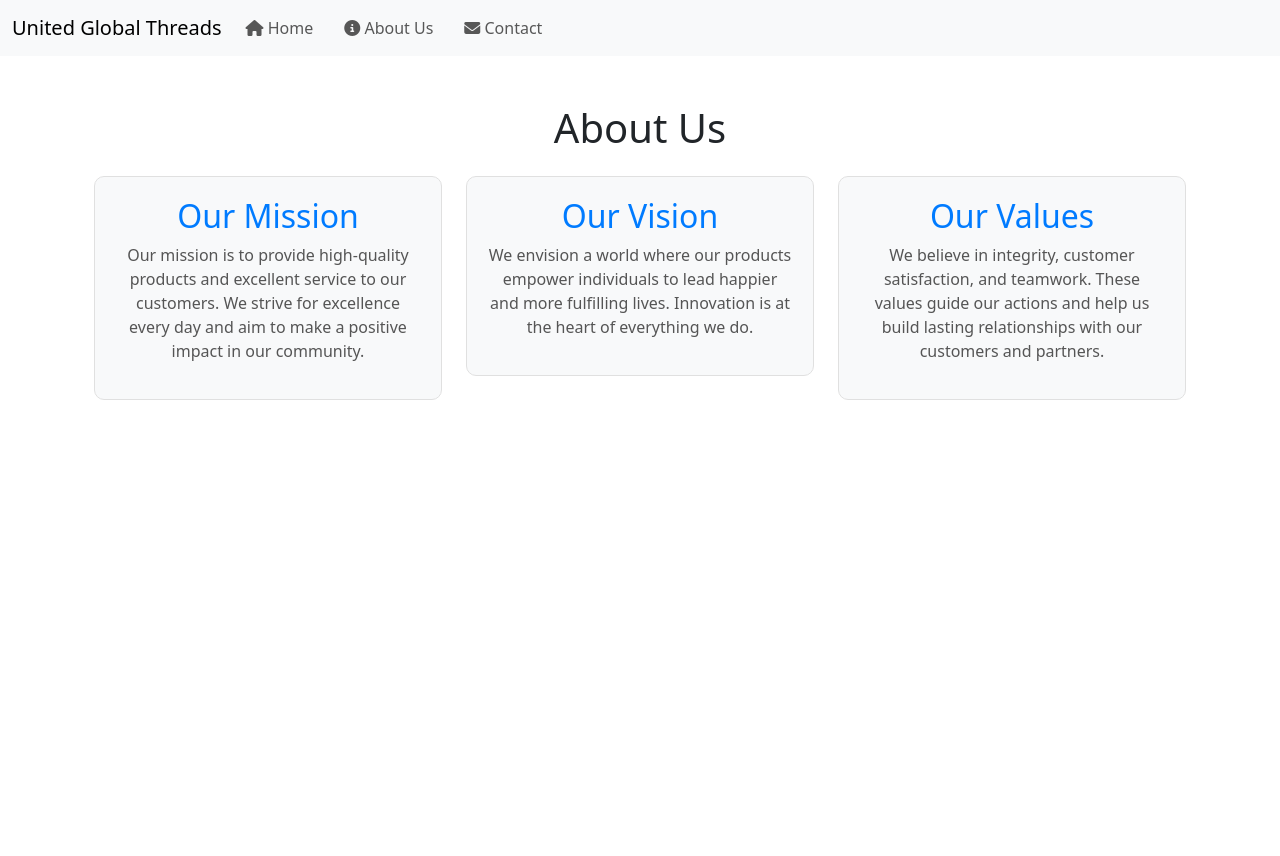
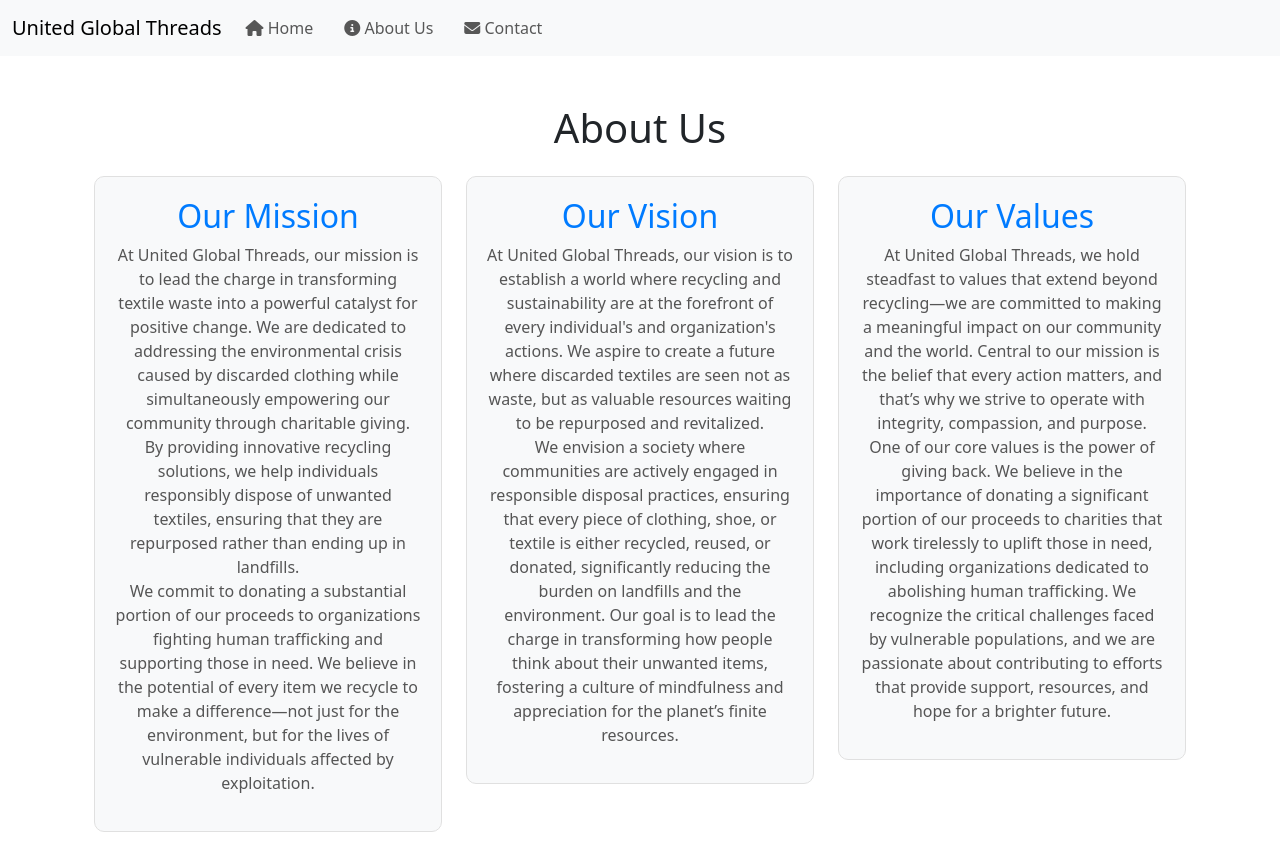
Before and after one commit to IAMMICHAELNBD/unitedglobalthreads, a React (Create React App) app in the folder react-unitedglobalthreads/: page /about in a window 1280 px wide. Before the commit the page ends 800 px from the top, so only its background shows below. Built offline with nearby package versions, Linux system fonts and the light colour scheme.

Commit message:
added mission values

```diff
--- a/react-unitedglobalthreads/src/components/About.js
+++ b/react-unitedglobalthreads/src/components/About.js
@@ -10,15 +10,14 @@ const About = () => {
           <div className="about-card animate__animated animate__fadeInLeft">
             <h2 className="about-title">Our Mission</h2>
             <p className="about-text">
-              Our mission is to provide high-quality products and excellent service to our customers. We strive for excellence every day and aim to make a positive impact in our community.
-            </p>
+            At United Global Threads, our mission is to lead the charge in transforming textile waste into a powerful catalyst for positive change. We are dedicated to addressing the environmental crisis caused by discarded clothing while simultaneously empowering our community through charitable giving. By providing innovative recycling solutions, we help individuals responsibly dispose of unwanted textiles, ensuring that they are repurposed rather than ending up in landfills. <br /> We commit to donating a substantial portion of our proceeds to organizations fighting human trafficking and supporting those in need. We believe in the potential of every item we recycle to make a difference—not just for the environment, but for the lives of vulnerable individuals affected by exploitation.            </p>
           </div>
         </div>
         <div className="col-lg-4 col-md-6 mb-4">
           <div className="about-card animate__animated animate__fadeInUp">
             <h2 className="about-title">Our Vision</h2>
             <p className="about-text">
-              We envision a world where our products empower individuals to lead happier and more fulfilling lives. Innovation is at the heart of everything we do.
+            At United Global Threads, our vision is to establish a world where recycling and sustainability are at the forefront of every individual's and organization's actions. We aspire to create a future where discarded textiles are seen not as waste, but as valuable resources waiting to be repurposed and revitalized. <br/>We envision a society where communities are actively engaged in responsible disposal practices, ensuring that every piece of clothing, shoe, or textile is either recycled, reused, or donated, significantly reducing the burden on landfills and the environment. Our goal is to lead the charge in transforming how people think about their unwanted items, fostering a culture of mindfulness and appreciation for the planet’s finite resources.
             </p>
           </div>
         </div>
@@ -26,7 +25,7 @@ const About = () => {
           <div className="about-card animate__animated animate__fadeInRight">
             <h2 className="about-title">Our Values</h2>
             <p className="about-text">
-              We believe in integrity, customer satisfaction, and teamwork. These values guide our actions and help us build lasting relationships with our customers and partners.
+            At United Global Threads, we hold steadfast to values that extend beyond recycling—we are committed to making a meaningful impact on our community and the world. Central to our mission is the belief that every action matters, and that’s why we strive to operate with integrity, compassion, and purpose. <br /> One of our core values is the power of giving back. We believe in the importance of donating a significant portion of our proceeds to charities that work tirelessly to uplift those in need, including organizations dedicated to abolishing human trafficking. We recognize the critical challenges faced by vulnerable populations, and we are passionate about contributing to efforts that provide support, resources, and hope for a brighter future.
             </p>
           </div>
         </div>
```
